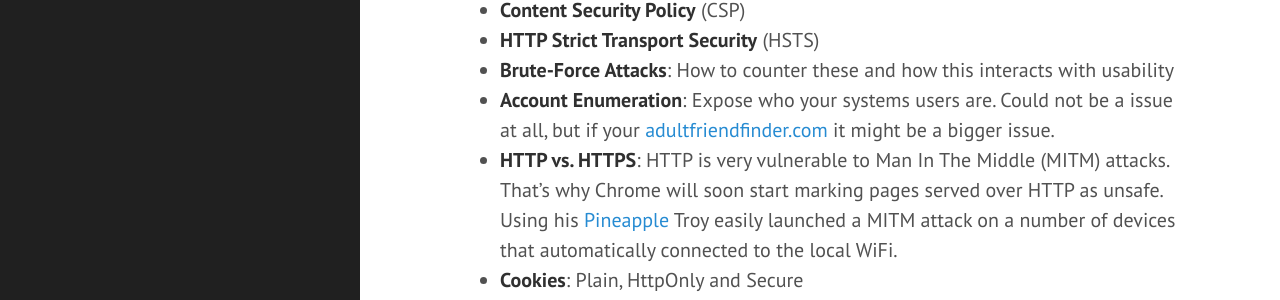
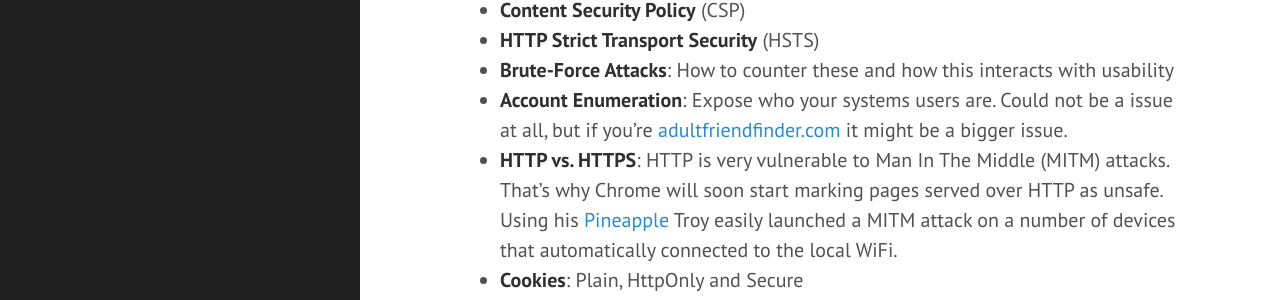
Before and after one commit to bjorncoltof/bjorncoltof.github.io, a Jekyll site: the page built from _posts/2015-06-26-ndcoslo-security-workshop.md, in a window 1280 px wide and 900 px high, scrolled down 780 px. Shown: the part 173-473 px from the top of the window. Built offline with Jekyll 4.4.1, drawn with Linux system fonts in a browser that asks for light colours; Markdown is read by kramdown in place of the engine named in the settings; comment, search, counter and statistics services are not loaded.

Commit message:
Grammar
GRAMMARRRRRRR

```diff
--- a/_posts/2015-06-26-ndcoslo-security-workshop.md
+++ b/_posts/2015-06-26-ndcoslo-security-workshop.md
@@ -14,7 +14,7 @@ Troy Hunt is a well known security expert and also a [Pluralsight][PS] author.
 - **Content Security Policy** (CSP)
 - **HTTP Strict Transport Security** (HSTS)
 - **Brute-Force Attacks**: How to counter these and how this interacts with usability
-- **Account Enumeration**: Expose who your systems users are. Could not be a issue at all, but if your [adultfriendfinder.com](http://adultfriendfinder.com "AdultFriendFinder") it might be a bigger issue.
+- **Account Enumeration**: Expose who your systems users are. Could not be a issue at all, but if you're [adultfriendfinder.com](http://adultfriendfinder.com "AdultFriendFinder") it might be a bigger issue.
 - **HTTP vs. HTTPS**: HTTP is very vulnerable to Man In The Middle (MITM) attacks. That's why Chrome will soon start marking pages served over HTTP as unsafe. Using his [Pineapple](https://www.wifipineapple.com/ "Pineapple") Troy easily launched a MITM attack on a number of devices that automatically connected to the local WiFi.
 - **Cookies**: Plain, HttpOnly and Secure
 - **FiddlerScript**: [Fiddler](http://www.telerik.com/fiddler "Fiddler") is great tool to monitor and change traffic between systems. [FiddlerScript](http://docs.telerik.com/fiddler/KnowledgeBase/FiddlerScript/ModifyRequestOrResponse "FiddlerScript") amongst others allows you to script traffic as it is flowing through the system.
```
